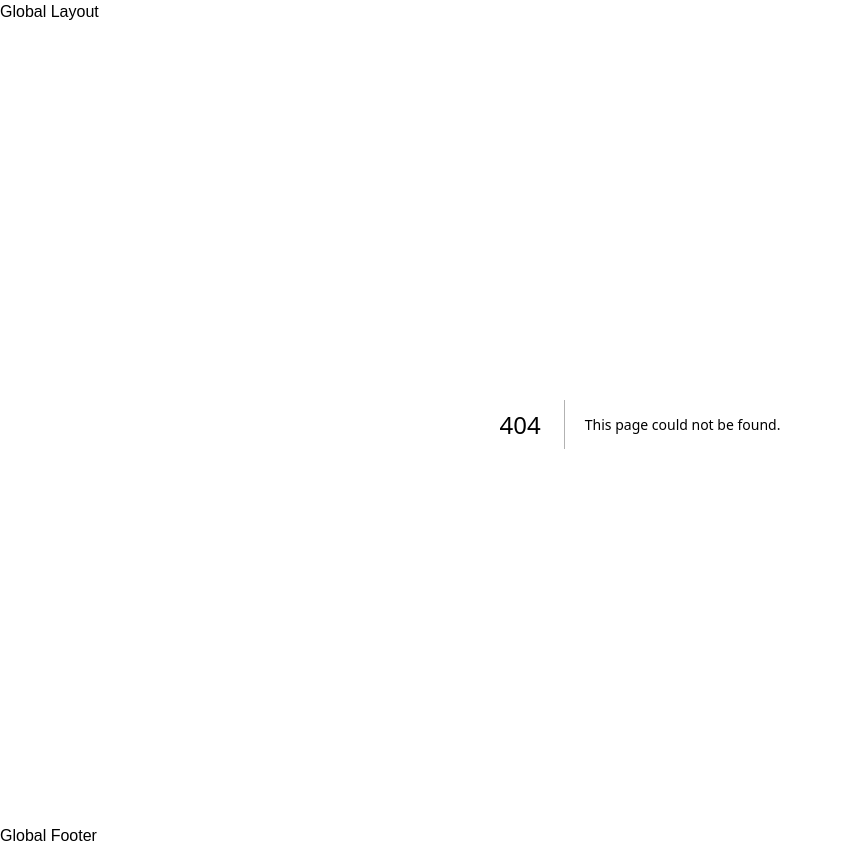
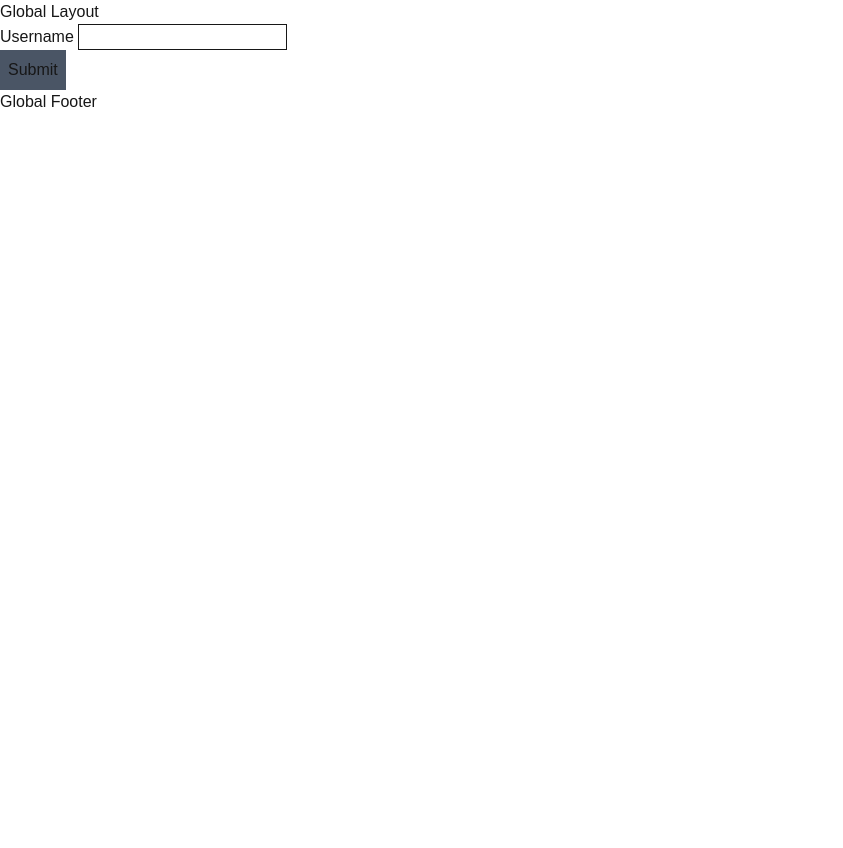
Before and after one commit to 82-Gaurab/next-35b, a Next.js app: page /example/order-server in a window 1280 px wide. Before the commit this address had no page. Shown: the whole page, without its empty margins (0-843 px from the left). After the commit the page ends 800 px from the top, so only its background shows below. Built offline with nearby package versions, Linux system fonts and the light colour scheme.

Commit message:
Classwork

```diff
--- /dev/null
+++ b/app/example/order-server/actions/order.ts
@@ -0,0 +1,17 @@
+"use server";
+
+import { redirect } from "next/navigation";
+
+export async function orderAction(status: string) {
+  if(!status) {
+    throw new Error("No status");
+  }
+
+  if (status.toLowerCase() == "active") {
+    return redirect("/example/orders/success");
+  }
+
+  if (status.toLowerCase() == "inactivate") {
+    return redirect("/example/orders/failure");
+  }
+}
--- /dev/null
+++ b/app/example/order-server/page.tsx
@@ -0,0 +1,35 @@
+/* eslint-disable @typescript-eslint/no-explicit-any */
+"use client";
+
+import { useState, useTransition } from "react";
+import{ orderAction} from "./actions/order";
+
+export default function Page() {
+  const [status, setStatus] = useState("");
+  const [isPending, startTransition] = useTransition();
+
+  const handleSubmit = () => {
+    startTransition(async () => {
+      try {
+        await new Promise( resolve => setTimeout(resolve, 2000)); // simulate delay
+        await orderAction(status);
+      } catch (err: Error | any) {
+        alert(err.message ?? "Order Error")
+      }
+    });
+  }
+
+  return (
+    <div>
+      <label> Username </label>
+      <input className="border" onChange={(e) => setStatus(e.target.value)} />
+      <div>
+        <button
+        disabled = {isPending}
+        className="p-2 bg-gray-600" onClick={handleSubmit}>
+          {isPending ? "Loading..." : "Submit"}
+        </button>
+      </div>
+    </div>
+  );
+}
--- /dev/null
+++ b/app/example/orders/failure/page.tsx
@@ -0,0 +1,7 @@
+export default function Page() {
+  return (
+    <div>
+      Display Failure
+    </div>
+  );
+}
--- /dev/null
+++ b/app/example/orders/success/page.tsx
@@ -0,0 +1,7 @@
+export default function Page() {
+  return (
+    <div>
+      Display Success
+    </div>
+  );
+}
--- /dev/null
+++ b/app/example/orders/unathorized/page.tsx
@@ -0,0 +1,7 @@
+export default function Page() {
+  return (
+    <div>
+      Display Unauthorized
+    </div>
+  );
+}
```
